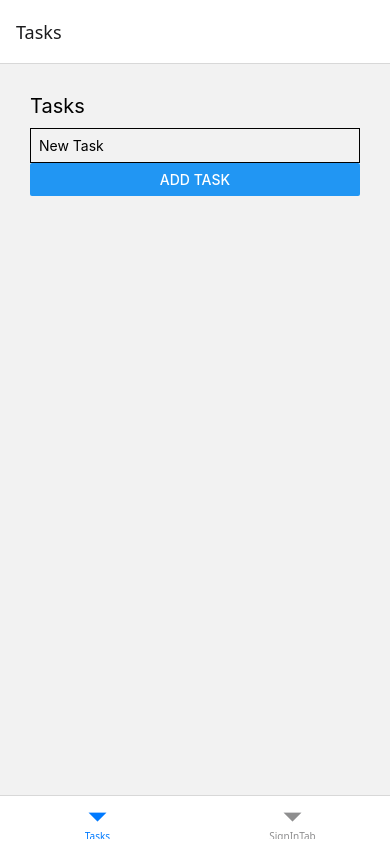
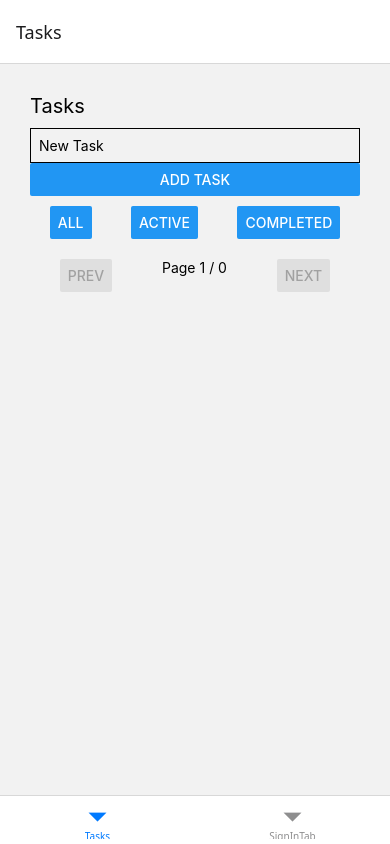
Before and after one commit to Mohanraj-Rangasamy/TaskManager, a React Native app: screen /Tasks in a window 390 px wide. Built offline with nearby package versions, Linux system fonts and the light colour scheme.

Commit message:
Pagination changes

```diff
--- a/src/screens/Task.Style.ts
+++ b/src/screens/Task.Style.ts
@@ -38,5 +38,10 @@ image:{
 },
 updateDelete:{
   flex:1
+},
+allActive:{
+  flexDirection: "row",
+  justifyContent:'space-around',
+  marginVertical: 10
 }
 });
--- a/src/screens/Tasks.tsx
+++ b/src/screens/Tasks.tsx
@@ -15,7 +15,11 @@ export default function Tasks({navigation}:any) {
     deleteTask,
     sort,
     setSort,
-    loadTasksFromStorage
+    loadTasksFromStorage,
+    setFilter,
+    page,
+    setPage,
+    totalPages
   } = useTaskContext();
 
   const [input, setInput] = useState("");
@@ -47,6 +51,13 @@ export default function Tasks({navigation}:any) {
           }
         }}
       />
+
+       {/* Filters */}
+      <View style={styles.allActive}>
+        <Button title="All" onPress={() => setFilter("all")} />
+        <Button title="Active" onPress={() => setFilter("active")} />
+        <Button title="Completed" onPress={() => setFilter("completed")} />
+      </View>
 
       {/* Sort */}
      {tasks && tasks.length > 1 && (
@@ -96,9 +107,28 @@ export default function Tasks({navigation}:any) {
               source={require('../../assets/edit.png')}
             />
             </Pressable>
+
+
+
           </View>
         )}}
       />
+      {/* Pagination */}
+      <View style={{ flexDirection: "row", marginTop: 10, justifyContent:'space-evenly' }}>
+        <Button
+          title="Prev"
+          disabled={page <= 1}
+          onPress={() => setPage(page - 1)}
+        />
+        <Text style={{ marginHorizontal: 20 }}>
+          Page {page} / {totalPages}
+        </Text>
+        <Button
+          title="Next"
+          disabled={page >= totalPages}
+          onPress={() => setPage(page + 1)}
+        />
+      </View>
     </View>
   );
 }
```
